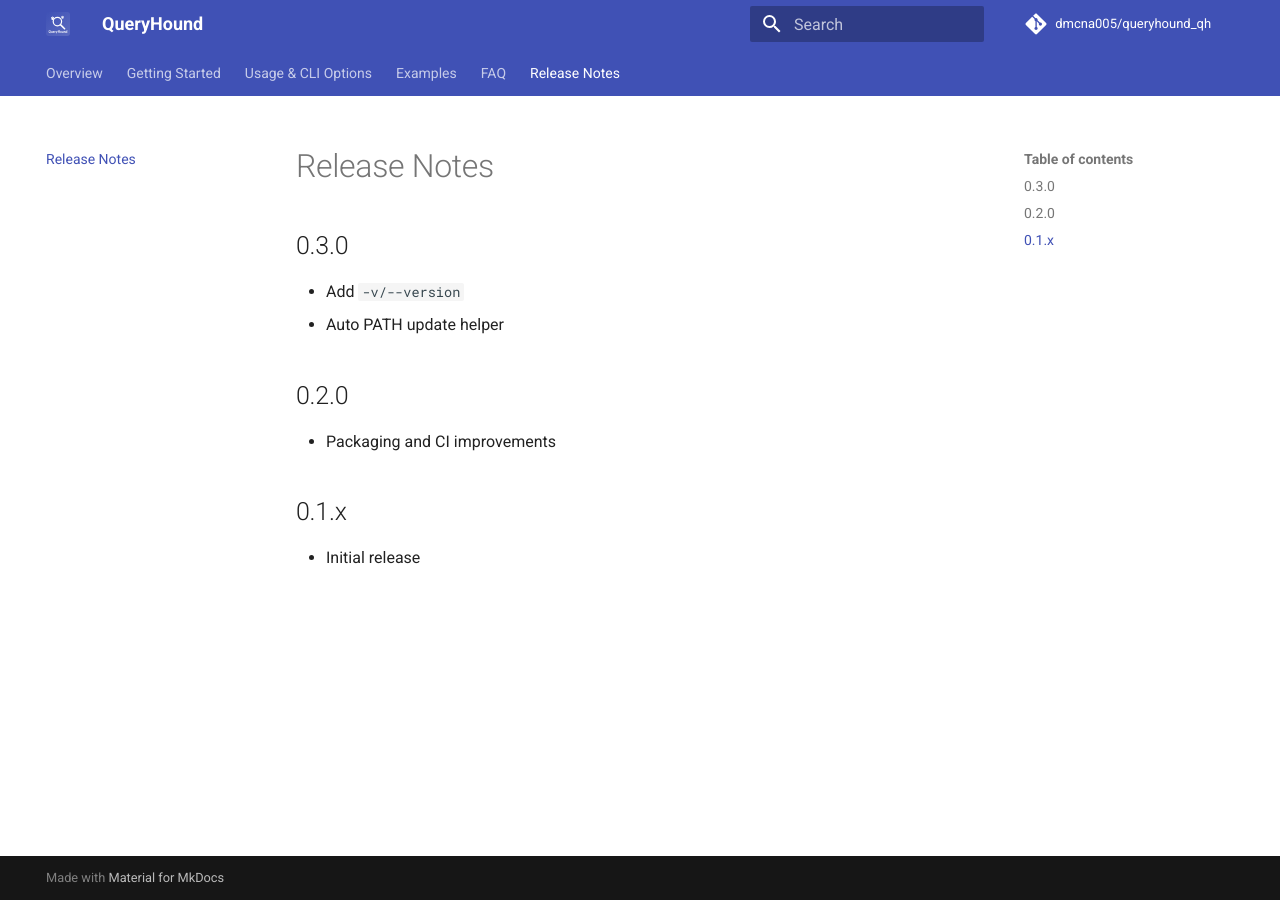
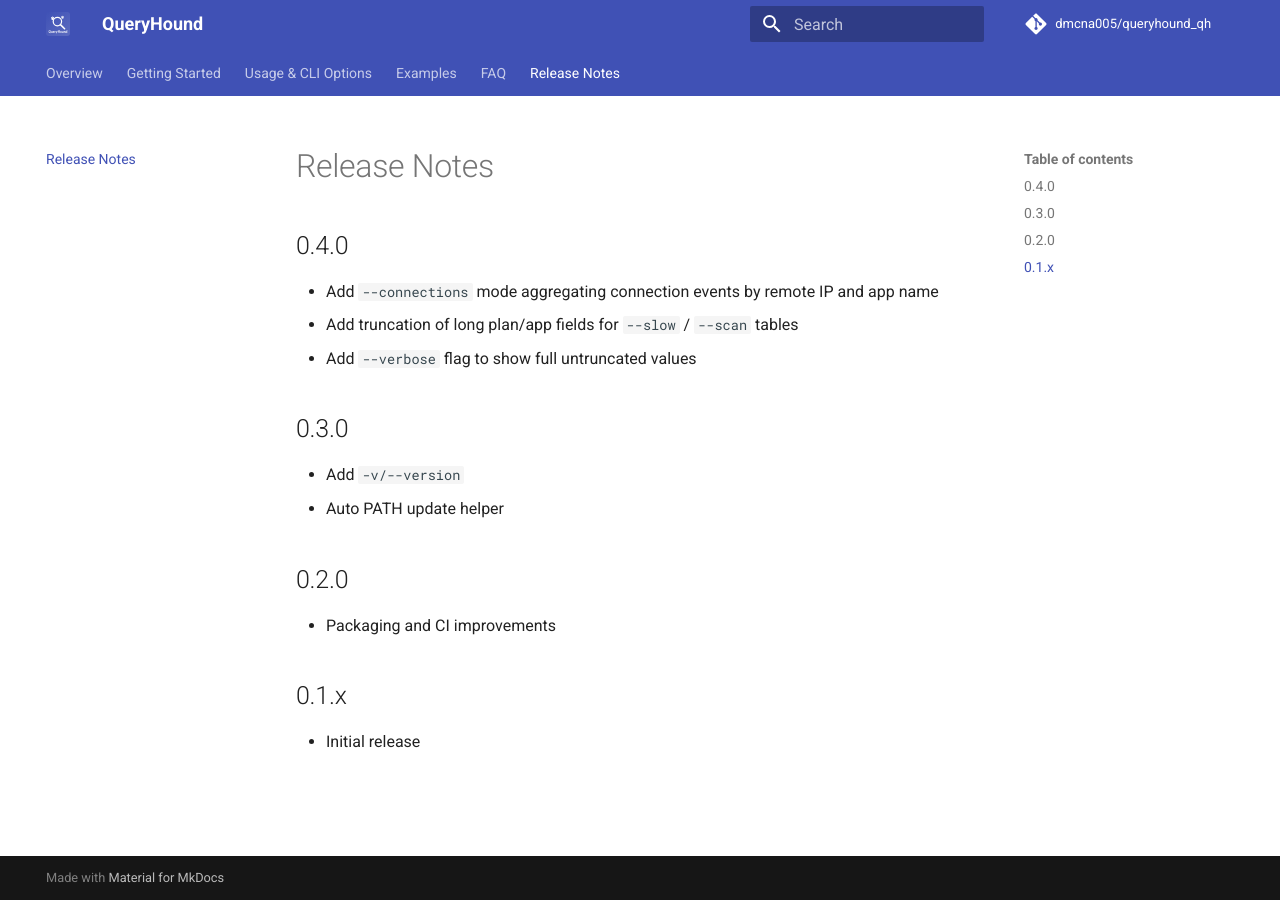
Before and after one commit to dmcna005/queryhound_qh, an MkDocs documentation site: the page built from docs/release-notes.md, in a window 1280 px wide. Built offline with MkDocs 1.6.1 and Material for MkDocs 9.7.7, drawn with Linux system fonts in a browser that asks for light colours; comment, search, counter and statistics services are not loaded.

Commit message:
chore(release): bump version to 0.4.0 with connections & truncation features

```diff
--- a/docs/release-notes.md
+++ b/docs/release-notes.md
@@ -1,4 +1,10 @@
 # Release Notes
+
+## 0.4.0
+
+- Add `--connections` mode aggregating connection events by remote IP and app name
+- Add truncation of long plan/app fields for `--slow` / `--scan` tables
+- Add `--verbose` flag to show full untruncated values
 
 ## 0.3.0
 
--- a/queryhound/__init__.py
+++ b/queryhound/__init__.py
@@ -1 +1 @@
-__version__ = "0.3.0"
+__version__ = "0.4.0"
--- a/setup.py
+++ b/setup.py
@@ -6,7 +6,7 @@ readme = (this_dir / "README.md").read_text(encoding="utf-8") if (this_dir / "RE
 
 setup(
     name="queryhound",
-    version="0.3.0",
+    version="0.4.0",
     description="CLI tool for parsing MongoDB logs with filters and summary statistics",
     long_description=readme,
     long_description_content_type="text/markdown",
```
